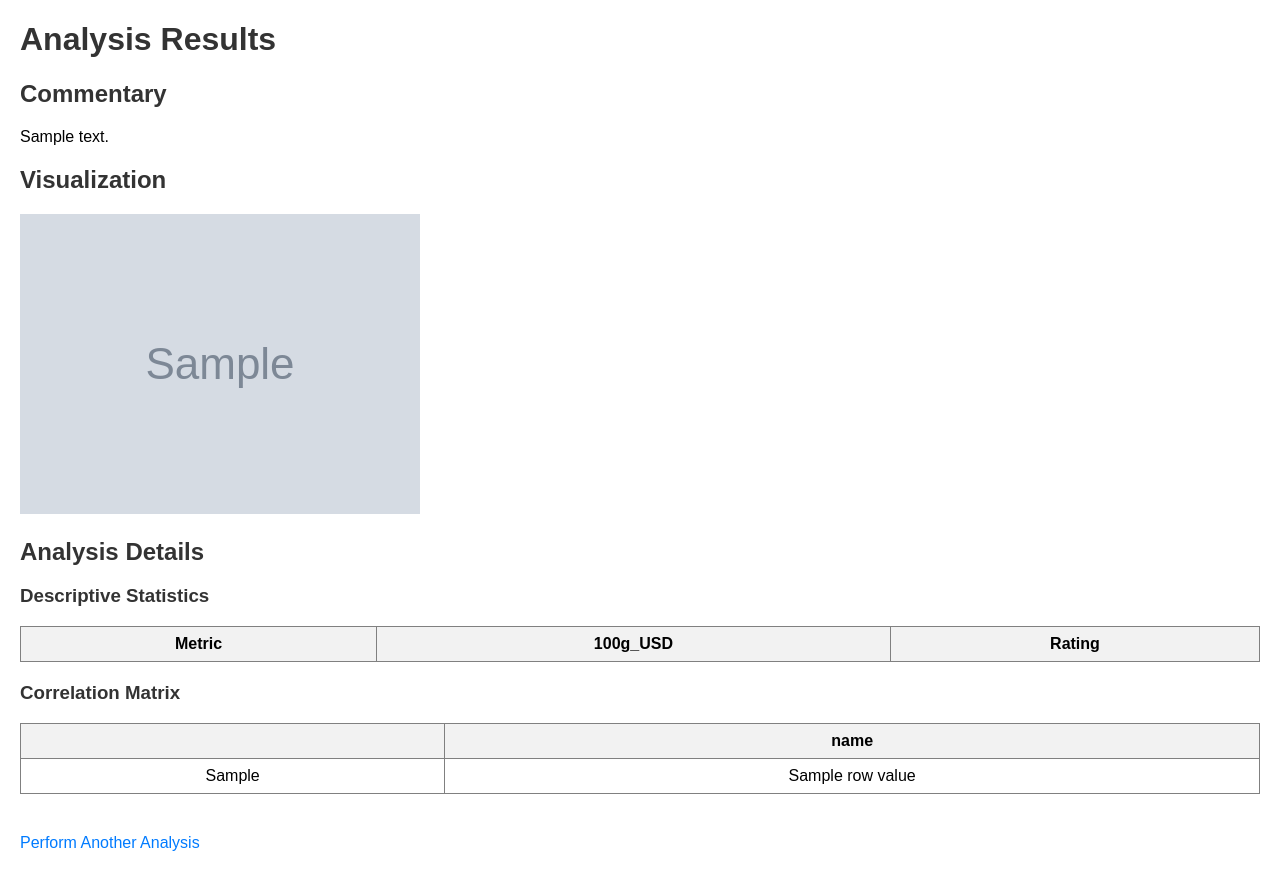
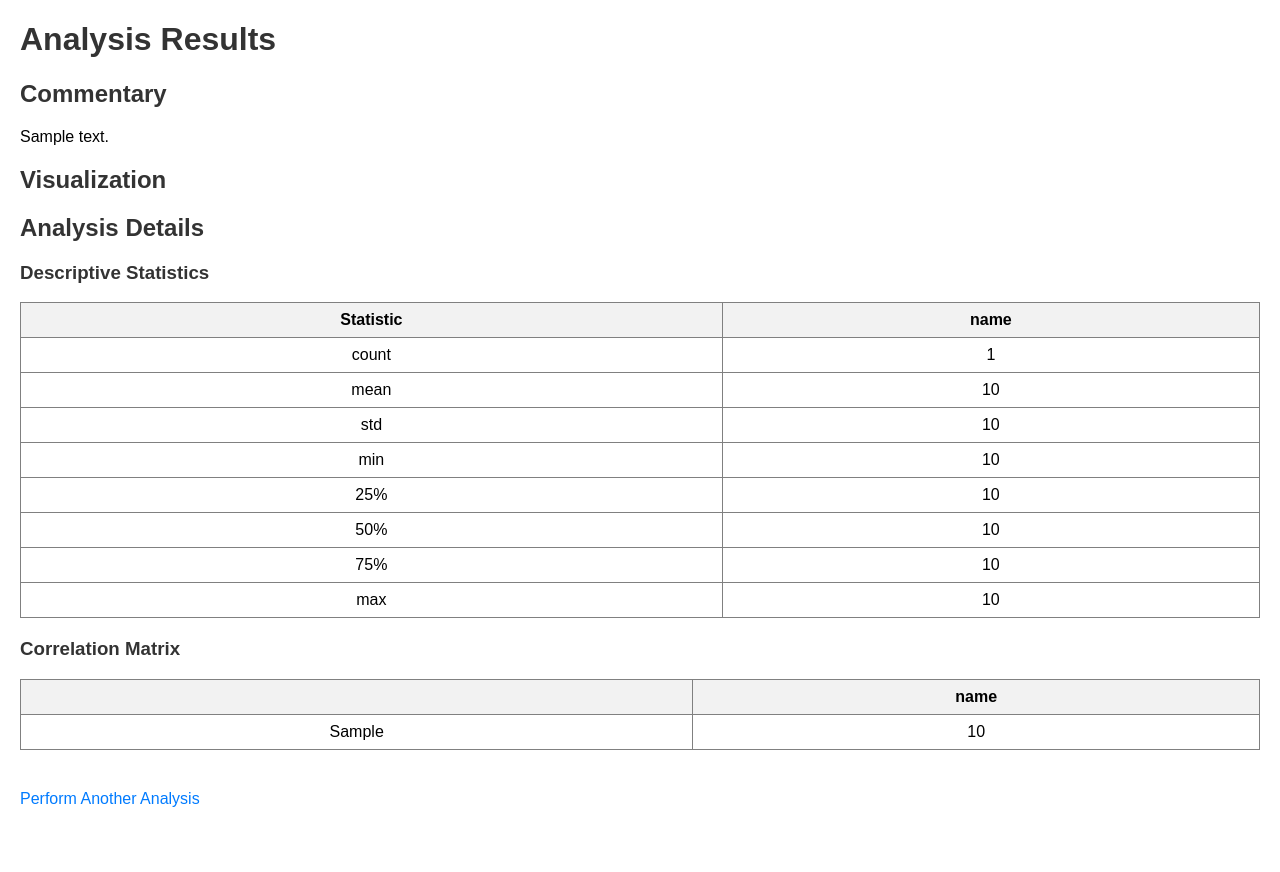
Before and after one commit to Engmhabib/AI-Powered-Data-Analysis-Platform-with-AnalytIQ, a Flask app: template templates/analysis.html in a window 1280 px wide. After the commit the page ends 807 px from the top, so only its background shows below. Run offline with Flask 3, Linux system fonts and the light colour scheme; the template is opened without the code that fills it: most values are stand-ins (such as "Sample title", 1, 10 or a date in 2020); grey boxes marked "Sample" are stand-in pictures; lists and menus that the app fills with data are empty; some libraries are stand-ins or nearby versions.

Commit message:
Update analysis.html

```diff
--- a/templates/analysis.html
+++ b/templates/analysis.html
@@ -15,9 +15,14 @@
     <p>{{ commentary }}</p>
 
     <h2>Visualization</h2>
-    <!-- Embed Plotly Visualizations -->
-    {% if image_url %}
-        <img src="{{ image_url }}" alt="Visualization Image">
+    <!-- Embed Plotly Visualization -->
+    {% if graphJSON %}
+        <div id="plotly-div"></div>
+        <script>
+            var graphJSON = {{ graphJSON | safe }};
+            var parsedGraph = JSON.parse(graphJSON);
+            Plotly.newPlot('plotly-div', parsedGraph.data, parsedGraph.layout);
+        </script>
     {% else %}
         <p>No visualization available.</p>
     {% endif %}
@@ -28,15 +33,18 @@
         {% if analysis.descriptive_statistics %}
             <table border="1">
                 <tr>
-                    <th>Metric</th>
-                    <th>100g_USD</th>
-                    <th>Rating</th>
+                    <th>Statistic</th>
+                    {% for col in analysis.descriptive_statistics.keys() %}
+                        <th>{{ col }}</th>
+                    {% endfor %}
                 </tr>
-                {% for key, value in analysis.descriptive_statistics.items() %}
+                {% set stats = ['count', 'mean', 'std', 'min', '25%', '50%', '75%', 'max'] %}
+                {% for stat in stats %}
                 <tr>
-                    <td>{{ key }}</td>
-                    <td>{{ value.mean }}</td>
-                    <td>{{ value.mean }}</td>
+                    <td>{{ stat }}</td>
+                    {% for col in analysis.descriptive_statistics.keys() %}
+                        <td>{{ analysis.descriptive_statistics[col][stat]|round(2) }}</td>
+                    {% endfor %}
                 </tr>
                 {% endfor %}
             </table>
@@ -57,7 +65,7 @@
                 <tr>
                     <td>{{ row_key }}</td>
                     {% for col_key in analysis.correlation_matrix.keys() %}
-                        <td>{{ row_values[col_key] }}</td>
+                        <td>{{ row_values[col_key]|round(2) }}</td>
                     {% endfor %}
                 </tr>
                 {% endfor %}
```
